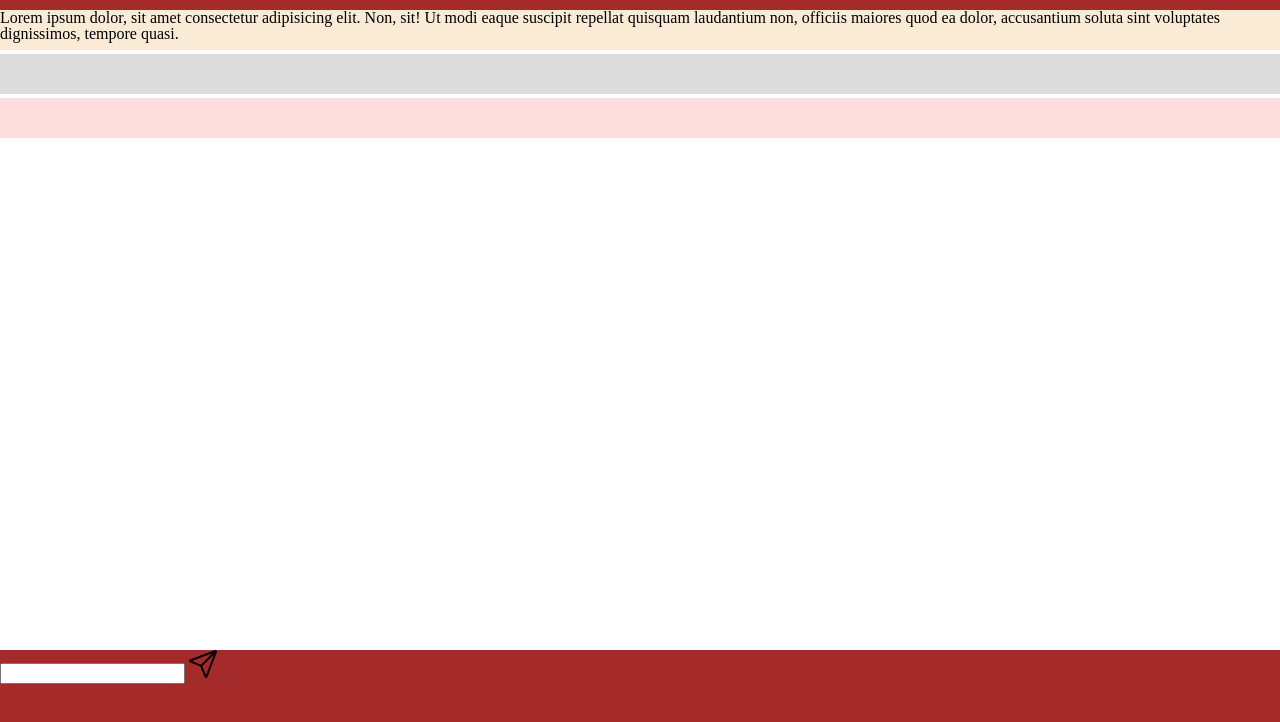
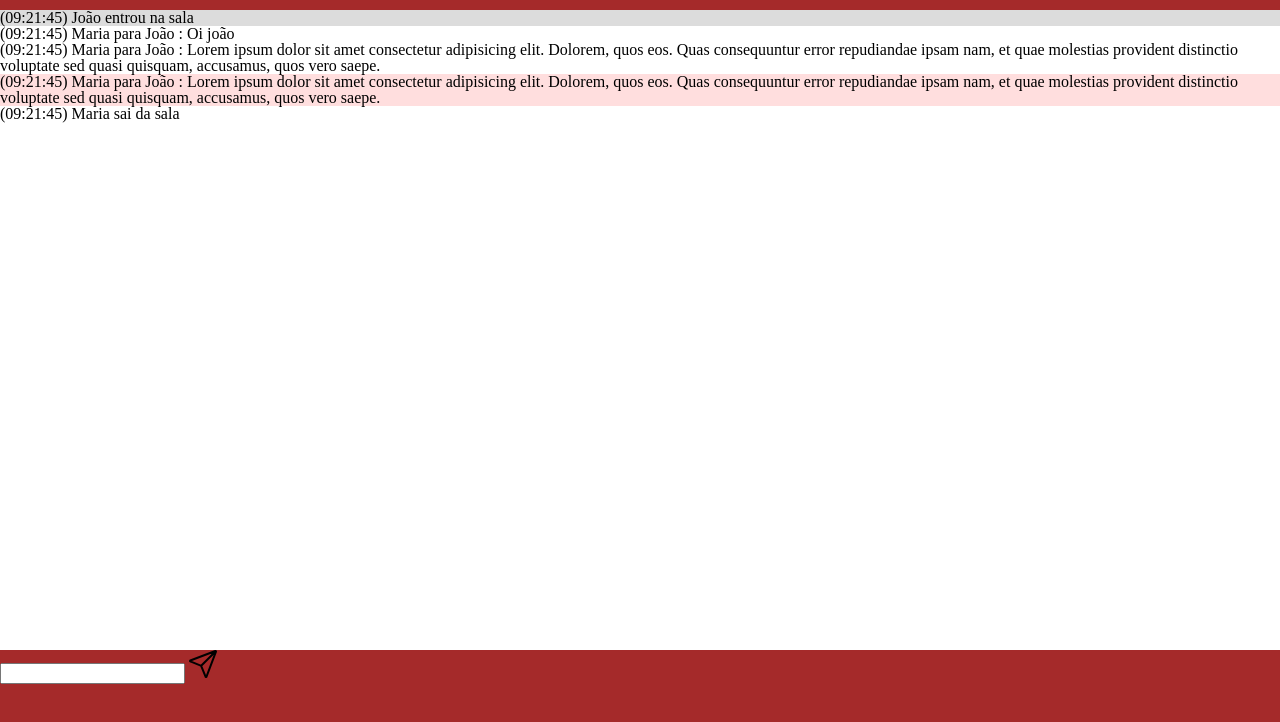
Before and after one commit to eduardaricaldes/projeto5-batepapouol, a plain HTML site: page index.html in a window 1280 px wide. Shown: the part 70-792 px from the top of the page. Drawn offline with nearby package versions, Linux system fonts and the light colour scheme.

Commit message:
modificado a estrutura das mensagens

```diff
--- a/index.html
+++ b/index.html
@@ -23,18 +23,67 @@
           <ion-icon name="people" class="people-icon"></ion-icon>
         </div>
         <div class="main">
-          <div class="article">
-            <div class="mensage">
-              <p>
-                Lorem ipsum dolor, sit amet consectetur adipisicing elit. Non,
-                sit! Ut modi eaque suscipit repellat quisquam laudantium non,
-                officiis maiores quod ea dolor, accusantium soluta sint
-                voluptates dignissimos, tempore quasi.
-              </p>
-            </div>
-            <div class="mensage enter-room"></div>
-            <div class="mensage private"></div>
-          </div>
+          <article class="chat">
+            <ul class="messages">
+              <li class="message enter-room">
+                <p>
+                  <span class="message-time">(09:21:45)</span>
+                  <span class="message-user">João</span>
+                  <span class="message-data">entrou na sala</span>
+                </p>
+              </li>
+              <li class="message">
+                <p>
+                  <span class="message-time">(09:21:45)</span>
+                  <span class="message-user">Maria</span>
+                  <span class="message-user-to">
+                    para <span class="message-user">João</span></span
+                  >
+                  :
+                  <span class="message-data">Oi joão</span>
+                </p>
+              </li>
+              <li class="message">
+                <p>
+                  <span class="message-time">(09:21:45)</span>
+                  <span class="message-user">Maria</span>
+                  <span class="message-user-to">
+                    para <span class="message-user">João</span></span
+                  >
+                  :
+                  <span class="message-data"
+                    >Lorem ipsum dolor sit amet consectetur adipisicing elit.
+                    Dolorem, quos eos. Quas consequuntur error repudiandae ipsam
+                    nam, et quae molestias provident distinctio voluptate sed
+                    quasi quisquam, accusamus, quos vero saepe.
+                  </span>
+                </p>
+              </li>
+              <li class="message private">
+                <p>
+                  <span class="message-time">(09:21:45)</span>
+                  <span class="message-user">Maria</span>
+                  <span class="message-user-to">
+                    para <span class="message-user">João</span></span
+                  >
+                  :
+                  <span class="message-data"
+                    >Lorem ipsum dolor sit amet consectetur adipisicing elit.
+                    Dolorem, quos eos. Quas consequuntur error repudiandae ipsam
+                    nam, et quae molestias provident distinctio voluptate sed
+                    quasi quisquam, accusamus, quos vero saepe.
+                  </span>
+                </p>
+              </li>
+              <li class="message exit-room">
+                <p>
+                  <span class="message-time">(09:21:45)</span>
+                  <span class="message-user">Maria</span>
+                  <span class="message-data">sai da sala</span>
+                </p>
+              </li>
+            </ul>
+          </article>
         </div>
       </div>
       <div class="footer">
```
